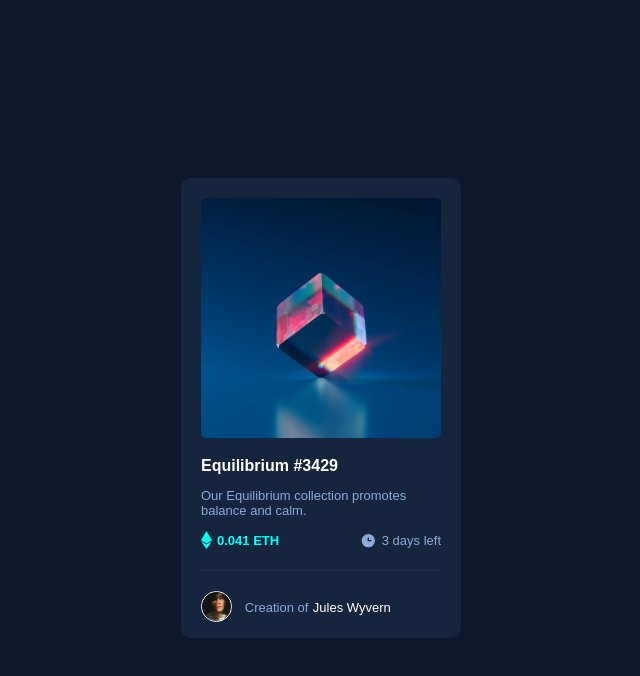
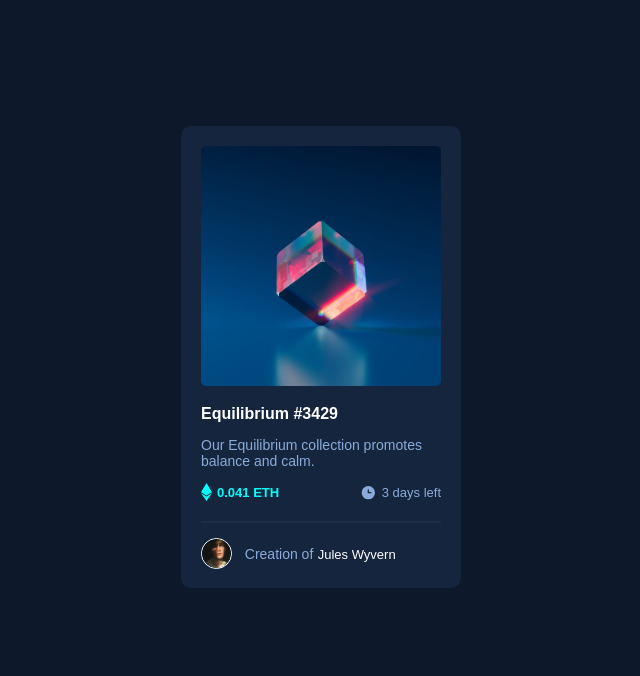
Before and after one commit to Davethadev/Nft-preview-card, a plain HTML site: page index.html in a window 1280 px wide. Shown: the whole page, without its empty margins (319-959 px from the left). Drawn offline with Linux system fonts and the light colour scheme.

Commit message:
fix display

```diff
--- a/styles.css
+++ b/styles.css
@@ -1,19 +1,14 @@
 body {
     background-color: hsl(217, 54%, 11%);
     font-family: sans-serif;
-    display: flex;
-    justify-content: center;
-    align-items: center;
-    height: 100vh;
-    overflow: hidden;
 }
 
 .card {
     width: 240px;
-    height: 420px;
-    padding: 20px;
+    padding: 20px 20px 25px;
     background-color: hsl(216, 50%, 16%);
     border-radius: 10px;
+    margin: 10% auto 0;
 }
 
 #card-header {
@@ -42,7 +37,7 @@ body {
 #author {
     display: flex;
     gap: 15px;
-    margin-top: 20px;
+    margin-top: 15px;
 }
 
 #author-image {
@@ -61,7 +56,7 @@ body {
 }
 
 #card-content p, #author-text span {
-    font-size: small;
+    font-size: 14px;
     color: hsl(215, 51%, 70%);
 }
 
@@ -98,10 +93,3 @@ body {
     border: 1px solid #777;
     opacity: 0.1;
 }
-
-@media(max-width: 760px) {
-    body {
-        height: 100vh;
-        overflow: hidden;
-    }
-}
```
